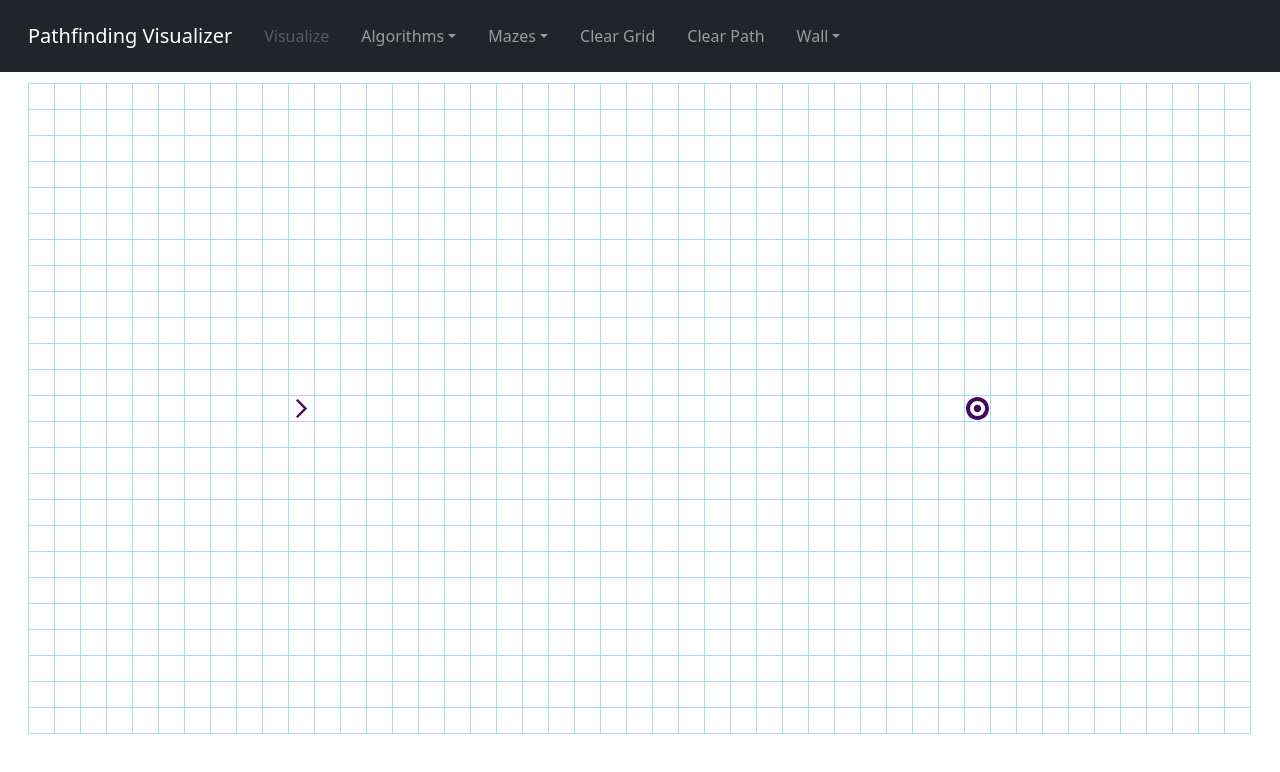
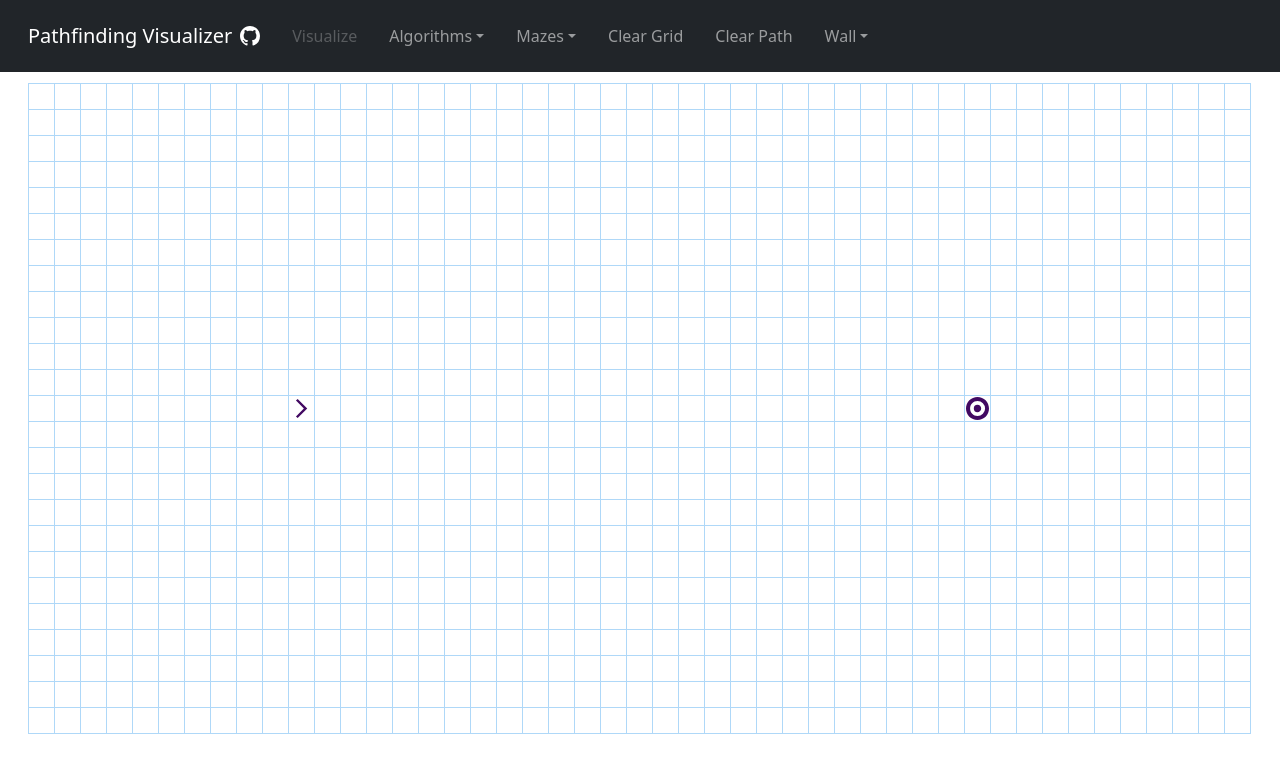
Before and after one commit to cosimonegri/path-finding, a React (Create React App) app: page / in a window 1280 px wide. Shown: the top 772 px of the page. Built offline with nearby package versions, Linux system fonts and the light colour scheme.

Commit message:
Added link to github

```diff
--- a/src/components/Header/Header.js
+++ b/src/components/Header/Header.js
@@ -1,6 +1,8 @@
 import React from "react";
 import { useSelector, useDispatch } from "react-redux";
 import { Container, Nav, Navbar } from "react-bootstrap";
+
+import { BsGithub } from "react-icons/bs";
 
 import { setIsGridExplored, clearGridWallsAndWeights } from "redux/grid.slice";
 import { setBlockClick } from "redux/interactions.slice";
@@ -31,10 +33,18 @@ const Header = ({ getExplorationData, activeTimeouts }) => {
     dispatch(clearGridWallsAndWeights());
   };
 
+  const redirectOnGithub = () => {
+    window.location.href =
+      "https://github.com/cosimonegri/pathfinding-visualizer";
+  };
+
   return (
     <Navbar bg="dark" variant="dark" expand="md">
       <Container fluid className="mx-3 py-2">
-        <Navbar.Brand>Pathfinding Visualizer</Navbar.Brand>
+        <Navbar.Brand className="d-flex align-items-center">
+          <span style={{ paddingRight: "8px" }}>Pathfinding Visualizer</span>
+          <BsGithub style={{ cursor: "pointer" }} onClick={redirectOnGithub} />
+        </Navbar.Brand>
         <Navbar.Toggle aria-controls="basic-navbar-nav" />
         <Navbar.Collapse id="basic-navbar-nav">
           <Nav>
```
